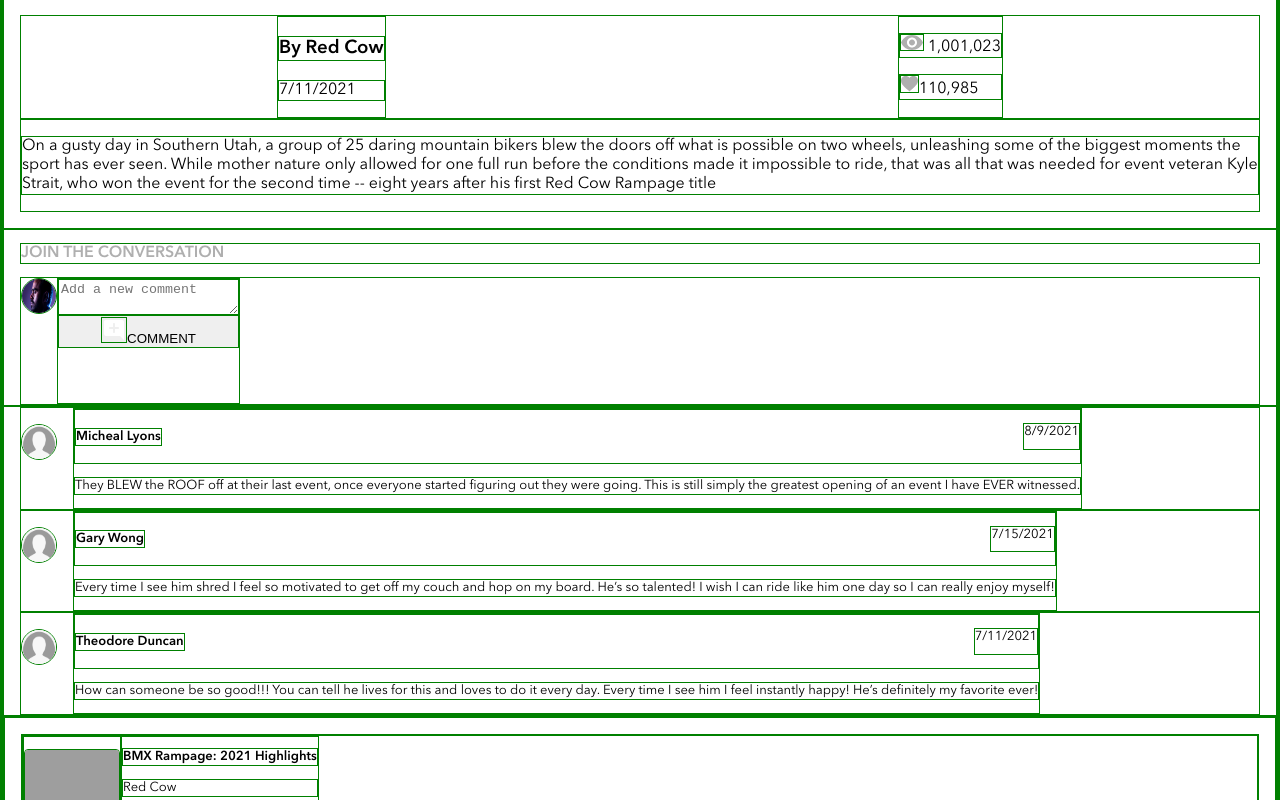
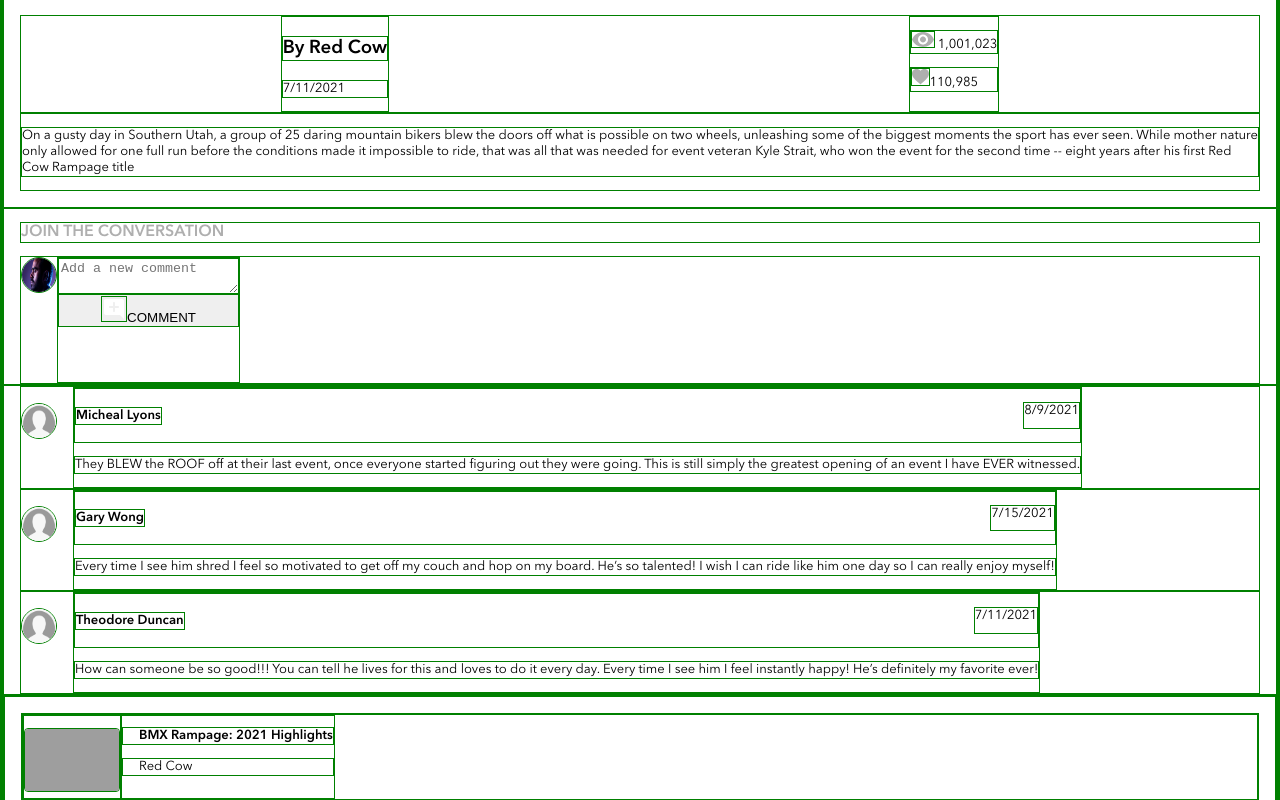
Before and after one commit to rm-jordan/brainflix, a React (Create React App) app: page / in a window 1280 px wide. Shown: the part 980-1780 px from the top of the page. Built offline with nearby package versions, Linux system fonts and the light colour scheme; grey boxes are pictures that could not be loaded.

Commit message:
need to sort the picture sizing still, fixed font sizes throughout the body

```diff
--- a/src/components/Main/Main.scss
+++ b/src/components/Main/Main.scss
@@ -8,3 +8,7 @@
     justify-content: space-around;
   }
 }
+
+p {
+  font-size: 13px;
+}
--- a/src/components/VideoList/VideoList.scss
+++ b/src/components/VideoList/VideoList.scss
@@ -1,6 +1,7 @@
 .videolist {
   &__container {
     padding: 0rem 1rem;
+    width: 100%;
   }
   ul {
     list-style-type: none;
@@ -11,20 +12,25 @@
     display: flex;
   }
   h2 {
+    padding-left: 1rem;
     font-size: 13px;
   }
   h3 {
+    padding-left: 1rem;
     font-size: 13px;
     font-weight: 100;
   }
 }
 
+//perhaps set the height and width of the image container as fixed,then scale the image at height and width of 100% from there, making the container larger as we go?
 .videolist__img__container {
   padding-top: 0.75rem;
 }
 
 .videolist__img {
   height: 4rem;
+  // width: 100%;
+  background-size: cover;
   width: 6rem;
   border-radius: 4px;
 }
```
